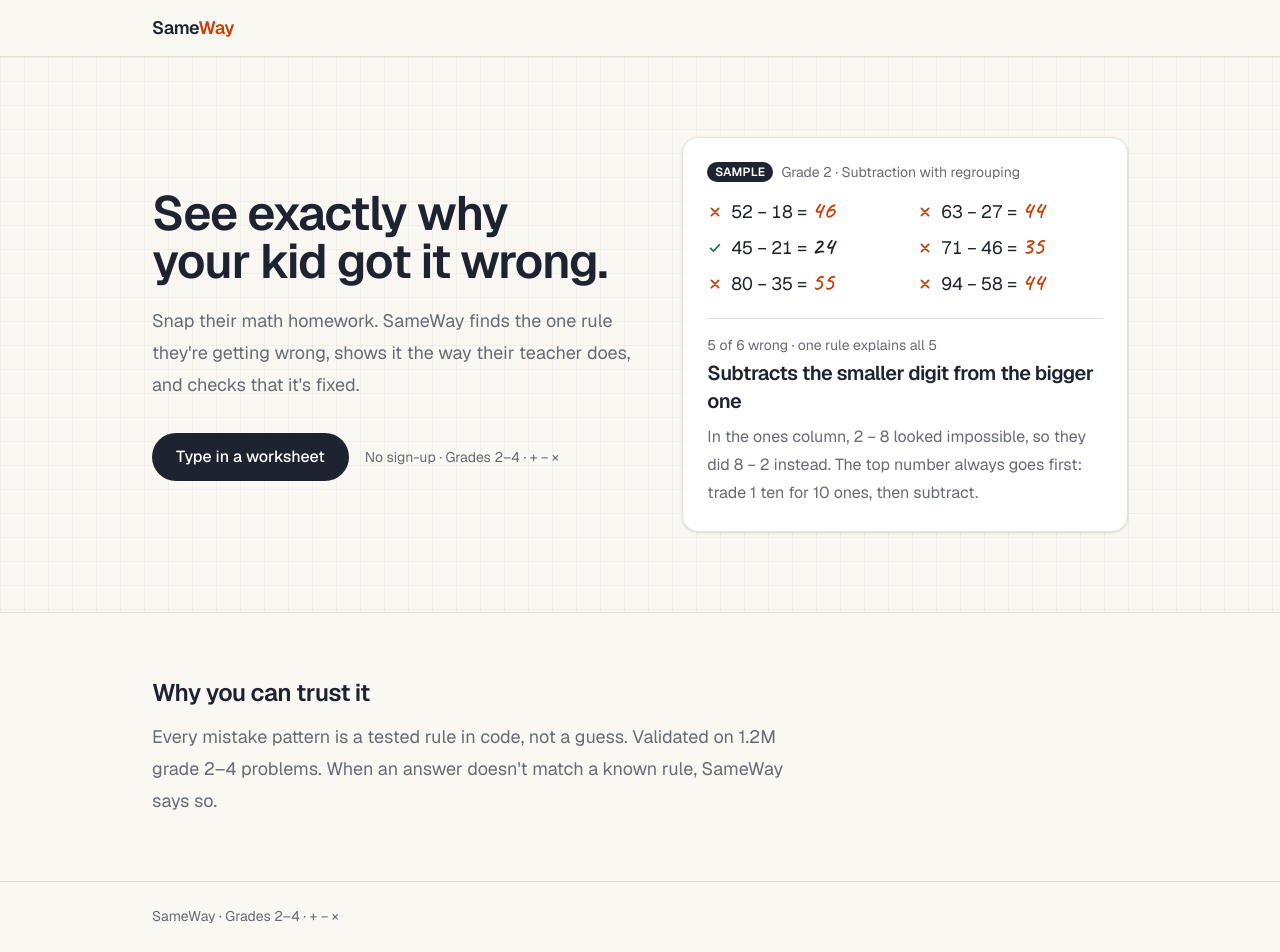
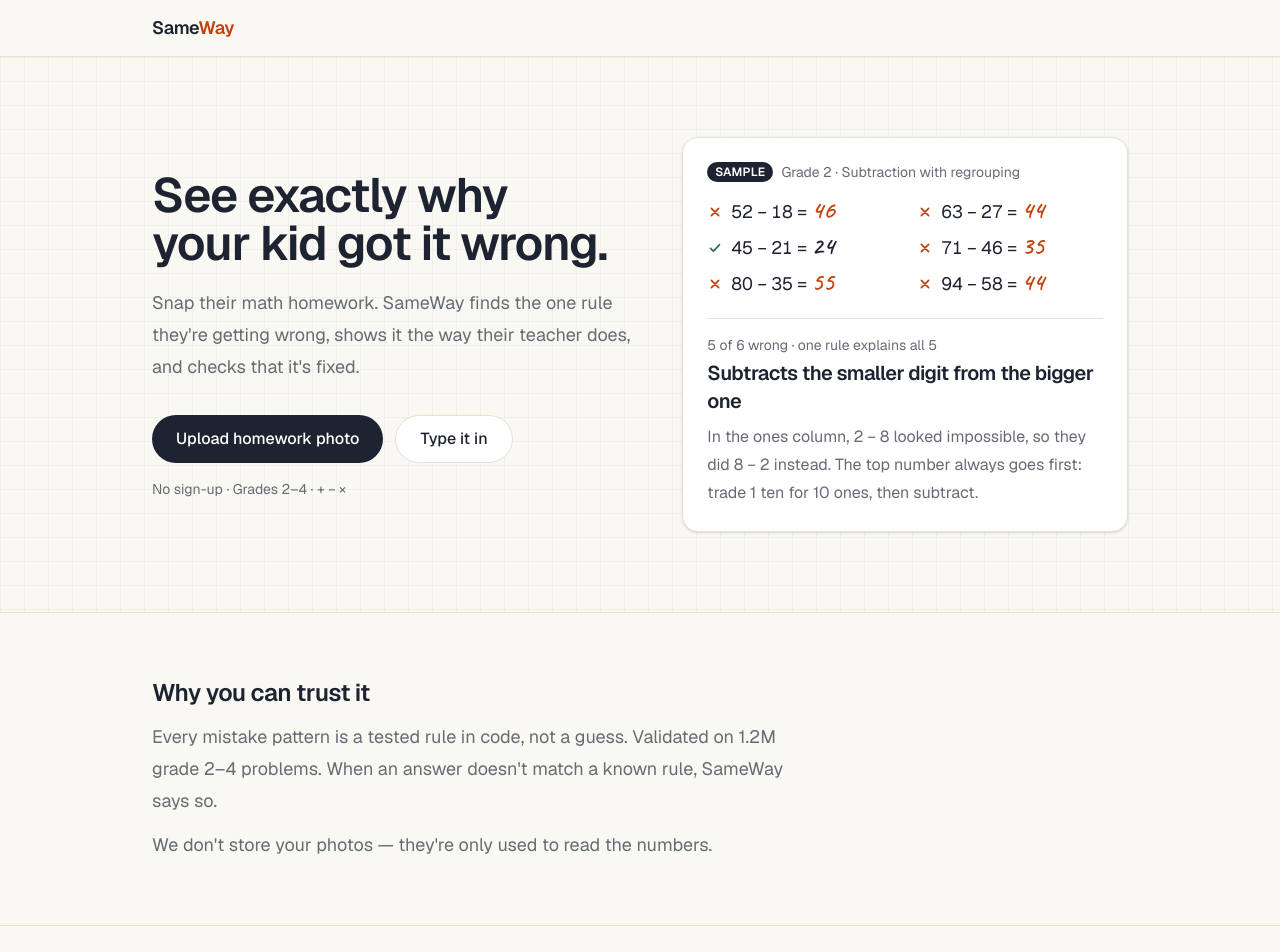
Before and after one commit to Asylkhan777/sameway, a Next.js app: page / in a window 1280 px wide. Shown: the top 952 px of the page. Built offline with nearby package versions, Linux system fonts and the light colour scheme.

Commit message:
Point the landing at the photo and typed paths

```diff
--- a/app/page.tsx
+++ b/app/page.tsx
@@ -22,12 +22,15 @@ export default function Home() {
                 Snap their math homework. SameWay finds the one rule they&apos;re getting wrong, shows it
                 the way their teacher does, and checks that it&apos;s fixed.
               </p>
-              <div className="mt-8 flex flex-wrap items-center gap-4">
+              <div className="mt-8 flex flex-wrap items-center gap-3">
                 <Link href="/check" className={button.primary}>
-                  Type in a worksheet
+                  Upload homework photo
                 </Link>
-                <p className="text-sm text-muted">No sign-up · Grades 2–4 · + − ×</p>
+                <Link href="/check#type" className={button.secondary}>
+                  Type it in
+                </Link>
               </div>
+              <p className="mt-4 text-sm text-muted">No sign-up · Grades 2–4 · + − ×</p>
             </div>
             <SamplePreview />
           </div>
@@ -35,10 +38,13 @@ export default function Home() {
 
         <section className="mx-auto w-full max-w-5xl px-4 py-12 sm:px-6 sm:py-16">
           <h2 className="text-2xl font-semibold tracking-tight">Why you can trust it</h2>
-          <p className="mt-3 max-w-2xl text-lg leading-8 text-muted">
-            Every mistake pattern is a tested rule in code, not a guess. Validated on 1.2M grade 2–4
-            problems. When an answer doesn&apos;t match a known rule, SameWay says so.
-          </p>
+          <ul className="mt-3 max-w-2xl space-y-3 text-lg leading-8 text-muted">
+            <li>
+              Every mistake pattern is a tested rule in code, not a guess. Validated on 1.2M grade 2–4
+              problems. When an answer doesn&apos;t match a known rule, SameWay says so.
+            </li>
+            <li>We don&apos;t store your photos — they&apos;re only used to read the numbers.</li>
+          </ul>
         </section>
       </main>
       <footer className="border-t border-line">
```
